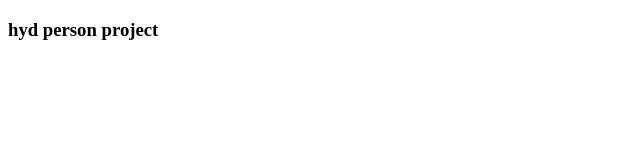
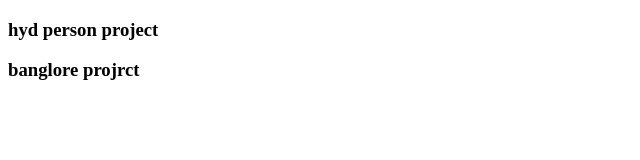
Before and after one commit to Anjalibhukya/hyd-pro, a plain HTML site: page index.html in a window 1280 px wide. Shown: the whole page, without its empty margins (0-640 px from the left). Drawn offline with Linux system fonts and the light colour scheme.

Commit message:
ben changes

```diff
--- a/index.html
+++ b/index.html
@@ -7,5 +7,6 @@
 </head>
 <body>
     <h3>hyd person project</h3>
+    <h3>banglore projrct</h3>
 </body>
 </html>
```
